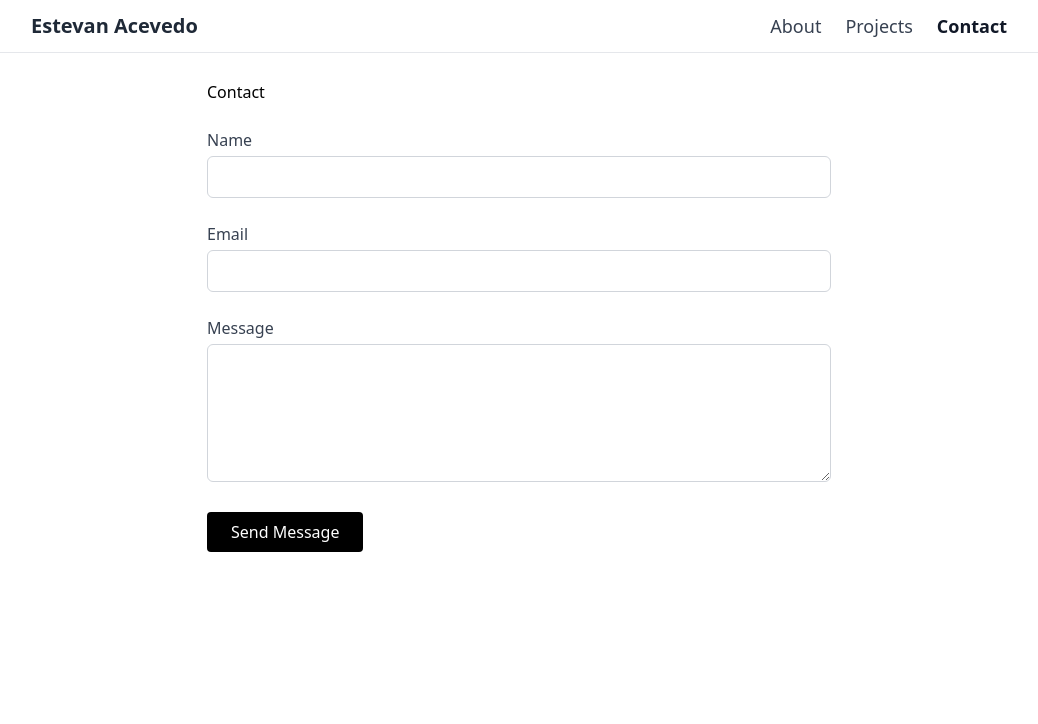
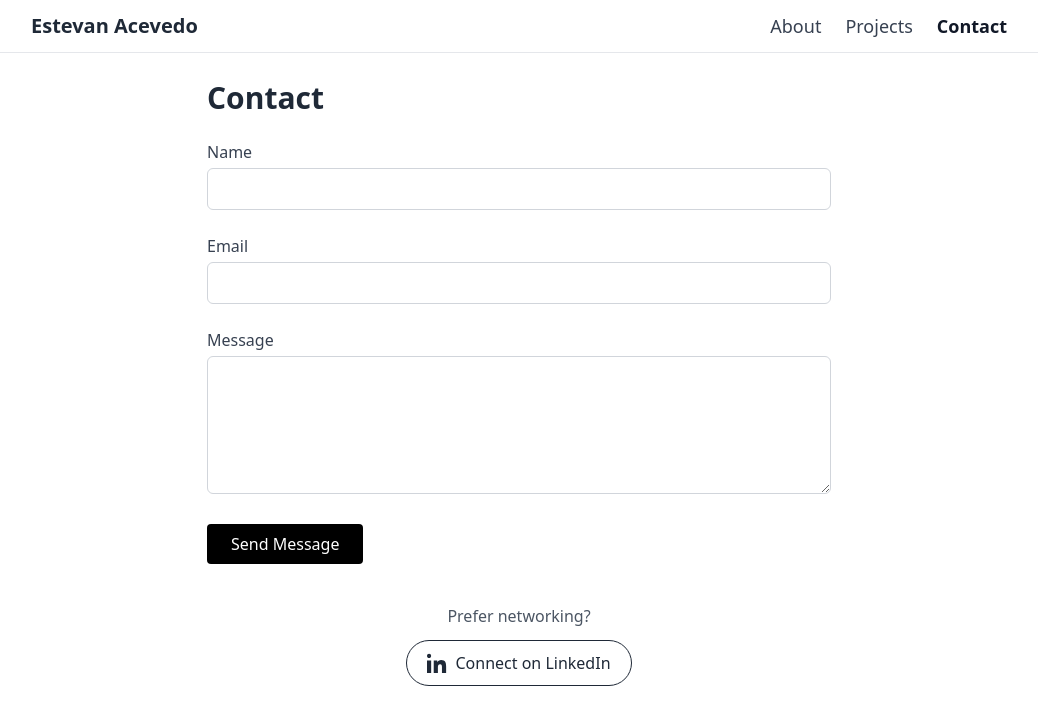
Before and after one commit to ecacevedo/portfolio-redesign, a React (Vite) app: page /contact in a window 1280 px wide. Shown: the top 724 px of the page, without its empty margins (121-1159 px from the left). Built offline with nearby package versions, Linux system fonts and the light colour scheme.

Commit message:
Add contact form with LinkedIn CTA

```diff
--- a/src/pages/Contact.jsx
+++ b/src/pages/Contact.jsx
@@ -10,7 +10,7 @@ export default function Contact() {
       exit={{ opacity: 0, y: 20 }}
       transition={{ duration: 0.5 }}
     >
-      <h1 cliassName="text-3xl font-bold text-gray-800 mb-6">Contact</h1>
+      <h1 className="text-3xl font-bold text-gray-800 mb-6">Contact</h1>
       <form
         name="contact"
         method="POST"
@@ -49,14 +49,33 @@ export default function Contact() {
           ></textarea>
         </div>
 
-      <button
-  type="submit"
-  className="mt-4 px-6 py-2 bg-black text-white rounded hover:bg-gray-900 transition"
->
-
+        <button
+          type="submit"
+          className="mt-4 px-6 py-2 bg-black text-white rounded hover:bg-gray-900 transition"
+        >
           Send Message
         </button>
       </form>
+
+      {/* LinkedIn CTA */}
+      <div className="mt-10 text-center">
+        <p className="text-gray-600 mb-3">Prefer networking?</p>
+        <a
+          href="https://www.linkedin.com/in/estevancacevedo"
+          target="_blank"
+          rel="noopener noreferrer"
+          className="inline-flex items-center px-5 py-2.5 border border-gray-800 text-gray-800 rounded-full hover:bg-gray-900 hover:text-white transition"
+        >
+          <svg
+            className="w-5 h-5 mr-2"
+            fill="currentColor"
+            viewBox="0 0 24 24"
+          >
+            <path d="M4.98 3.5C4.98 4.88 3.87 6 2.5 6S0 4.88 0 3.5 1.12 1 2.5 1s2.48 1.12 2.48 2.5zM0 8.98h5V24H0V8.98zM7.5 8.98h4.78v2.05h.07c.66-1.25 2.27-2.56 4.67-2.56 5 0 5.93 3.3 5.93 7.6V24h-5v-6.76c0-1.61-.03-3.7-2.26-3.7-2.27 0-2.62 1.77-2.62 3.6V24h-5V8.98z" />
+          </svg>
+          Connect on LinkedIn
+        </a>
+      </div>
     </motion.main>
   );
 }
```
